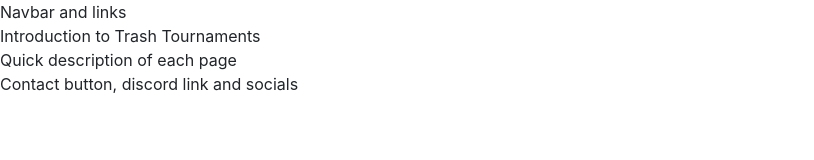
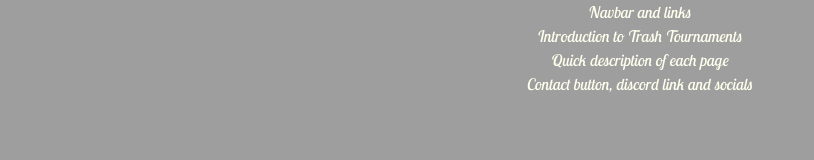
Before and after one commit to Code-Institute-Submissions/Trash-Tournaments, a plain HTML site: page index.html in a window 1280 px wide. Shown: the whole page, without its empty margins (0-814 px from the left). Drawn offline with nearby package versions, Linux system fonts and the light colour scheme; the site is published under a folder, as on GitHub Pages, so addresses that start at the root find nothing.

Commit message:
[FIX] Fixed background image due to bad css path

```diff
--- a/index.html
+++ b/index.html
@@ -12,7 +12,7 @@
         <!-- Google Fonts -->
         <link href="https://fonts.googleapis.com/css2?family=Arvo:ital@1&family=Lobster+Two:ital,wght@1,400;1,700&display=swap" rel="stylesheet">
         <!-- My CSS -->
-        <link rel="stylesheet" href="/assets/css/style.css" type="text/css">
+        <link rel="stylesheet" href="assets/css/style.css" type="text/css">
     </head>
     <body>
         <!-- Header -->
```
